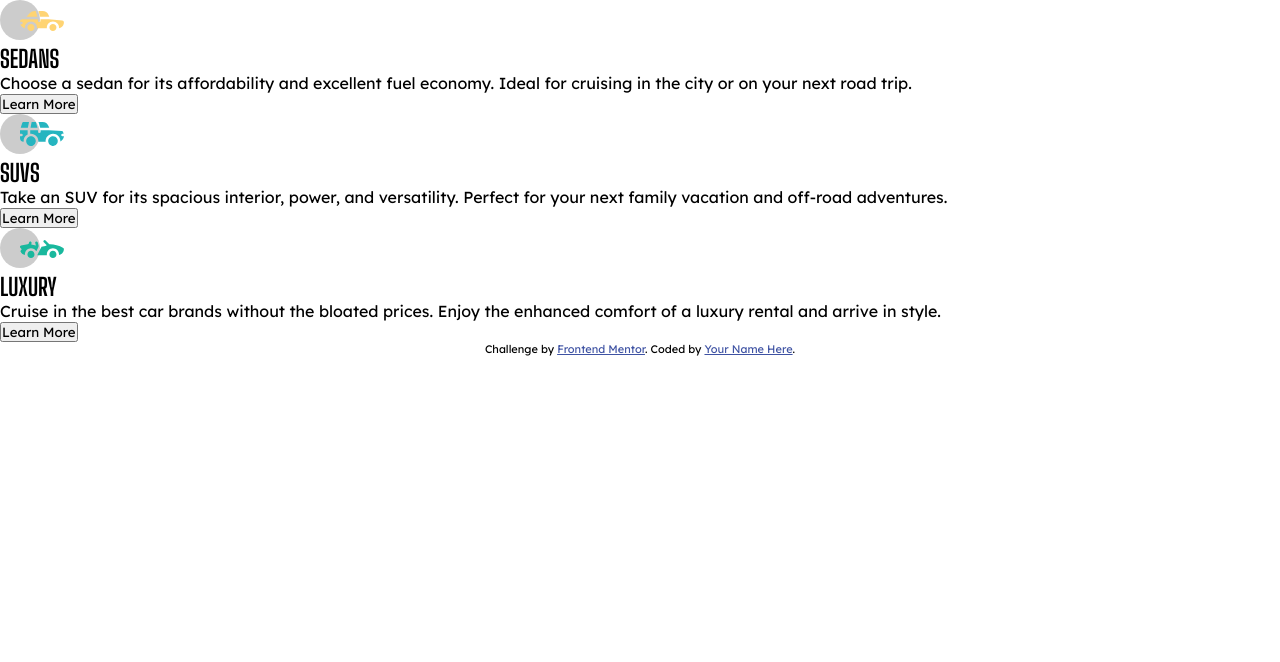
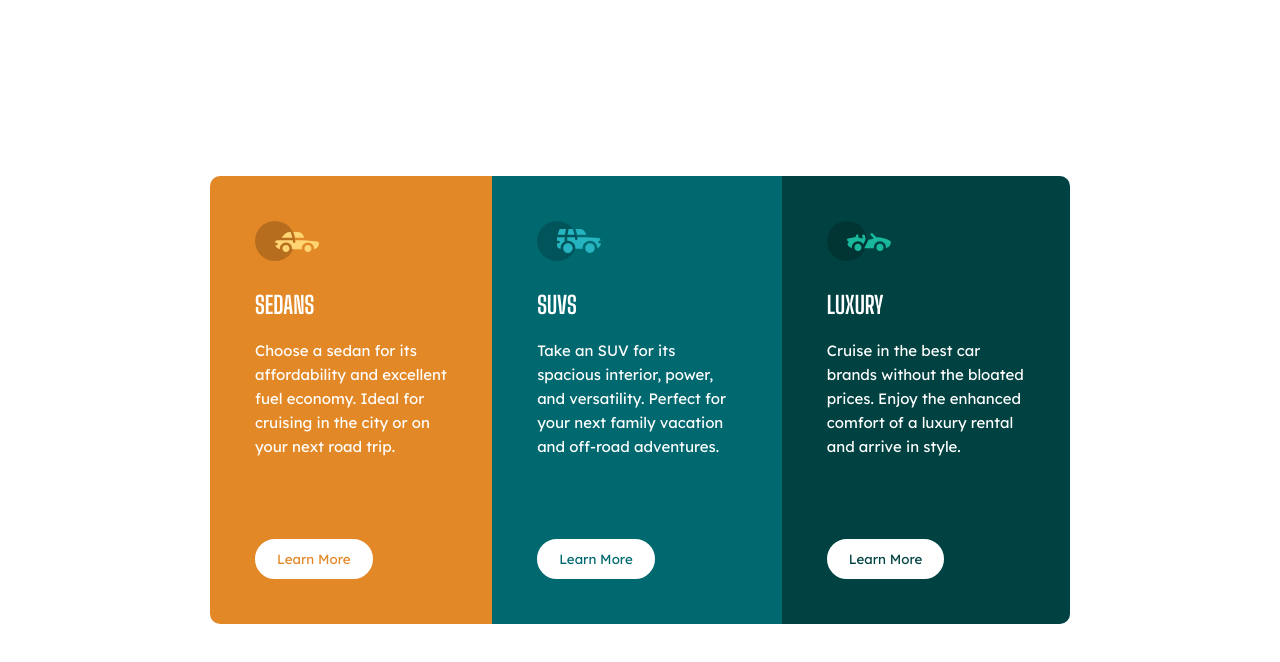
Before and after one commit to matheustanaka/frontendMentor, a plain HTML site: page 3-column-preview-card-component-main/index.html in a window 1280 px wide. Drawn offline with Linux system fonts and the light colour scheme.

Commit message:
feat: style

```diff
--- a/3-column-preview-card-component-main/index.html
+++ b/3-column-preview-card-component-main/index.html
@@ -23,7 +23,7 @@
           Choose a sedan for its affordability and excellent fuel economy. Ideal for
           cruising in the city or on your next road trip.
         </p>
-        <button>Learn More</button>
+        <button class="btn" id="btn1">Learn More</button>
       </div>
       <div class="card" id="card2">
         <img src="./images/icon-suvs.svg" alt="">
@@ -32,7 +32,7 @@
           Take an SUV for its spacious interior, power, and versatility. Perfect for
           your next family vacation and off-road adventures.
         </p>
-        <button>Learn More</button>
+        <button class="btn" id="btn2">Learn More</button>
       </div>
       <div class="card" id="card3">
         <img src="./images/icon-luxury.svg" alt="">
@@ -41,13 +41,7 @@
           Cruise in the best car brands without the bloated prices. Enjoy the
           enhanced comfort of a luxury rental and arrive in style.
         </p>
-        <button>Learn More</button>
-      </div>
-      <div class="attribution">
-        Challenge by
-        <a href="https://www.frontendmentor.io?ref=challenge" target="_blank"
-          >Frontend Mentor</a
-        >. Coded by <a href="#">Your Name Here</a>.
+        <button class="btn" id="btn3">Learn More</button>
       </div>
     </div>
   </body>
--- a/3-column-preview-card-component-main/styles.css
+++ b/3-column-preview-card-component-main/styles.css
@@ -24,10 +24,104 @@ h1 {
     font-size: 24px;
 }
 
-.attribution {
-    font-size: 11px;
-    text-align: center;
-  }
-  .attribution a {
-    color: hsl(228, 45%, 44%);
-  }
+p {
+    font-size: 15px;
+    line-height: 1.6;
+}
+
+.btn {
+    background-color: #fff;
+    border: 2px solid #fff;
+    border-radius: 30px;
+    padding: 10px 20px;
+    cursor: pointer;
+    transition: all 0.4s ease-in-out;
+}
+
+#btn1 {
+    color: var(--bright-orange);
+}
+
+#btn2 {
+    color: var(--dark-cyan);
+
+}
+
+#btn3 {
+    color: var(--very-dark-cyan);
+
+}
+
+.container {
+    padding: 20px;
+}
+
+.card {
+    padding: 30px;
+}
+
+#card1 {
+    background-color: var(--bright-orange);
+    color: #fff;
+    border-radius: 10px 10px 0 0;
+}
+
+#card2 {
+    background-color: var(--dark-cyan);
+    color: #fff;
+
+}
+
+#card3 {
+    background-color: var(--very-dark-cyan);
+    color: #fff;
+    border-radius: 0 0 10px 10px;
+
+}
+
+.btn:hover {
+    color: #fff;
+    background-color: transparent;
+
+}
+
+.card img {
+    margin-bottom: 25px;
+}
+
+.card h1 {
+    margin-bottom: 20px;
+}
+
+.card p {
+    margin-bottom: 30px;
+}
+
+  @media (min-width: 992px) {
+      .container {
+          display: flex;
+          align-items: center;
+          justify-content: center;
+          min-height: 100vh;
+          max-width: 900px;
+          margin: auto;
+      }
+
+      #card1 {
+          border-radius: 10px 0 0 10px;
+      }
+
+      #card3 {
+        border-radius: 0 10px 10px 0;
+
+      }
+
+      .card {
+          padding: 45px;
+
+      }
+
+      .card p {
+        margin-bottom: 80px;
+    }
+ }
```
